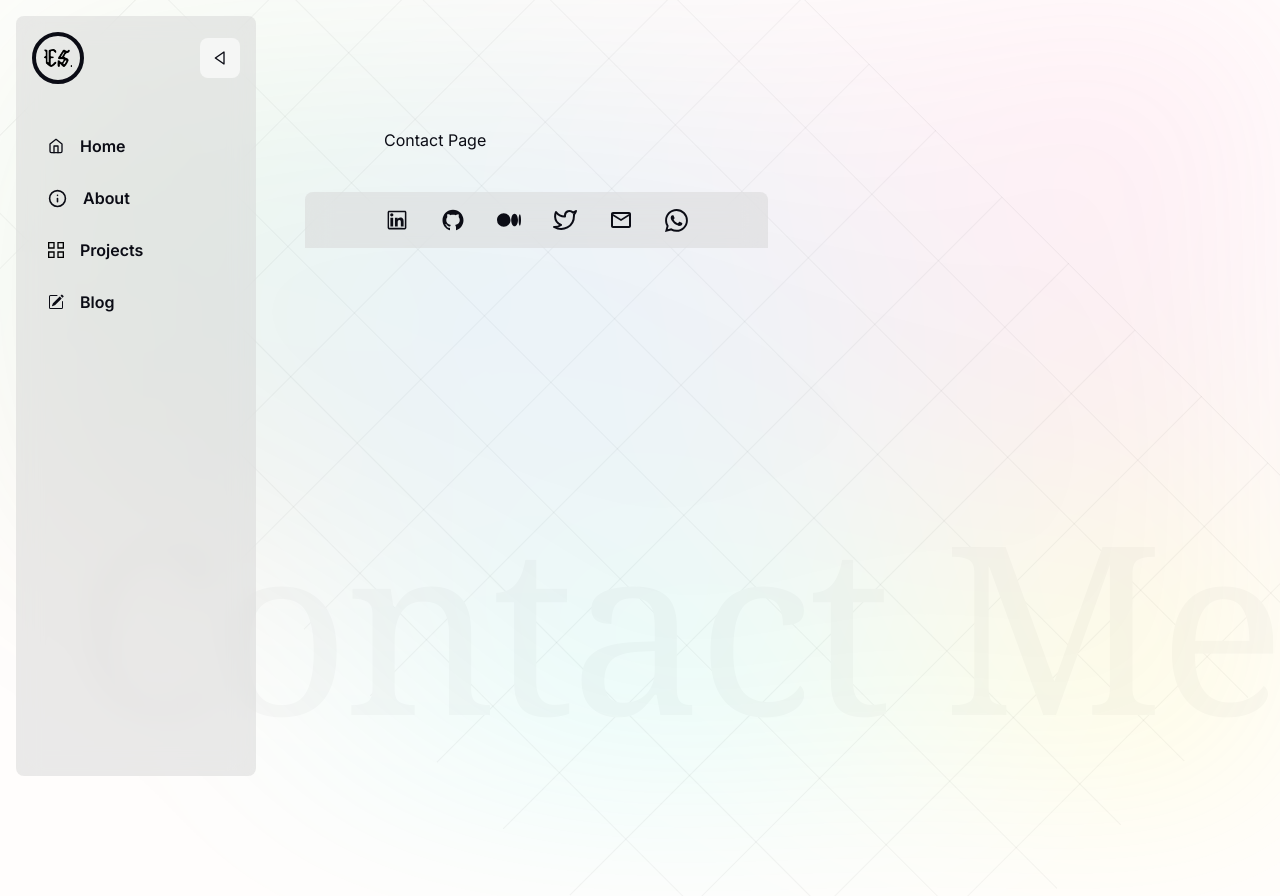
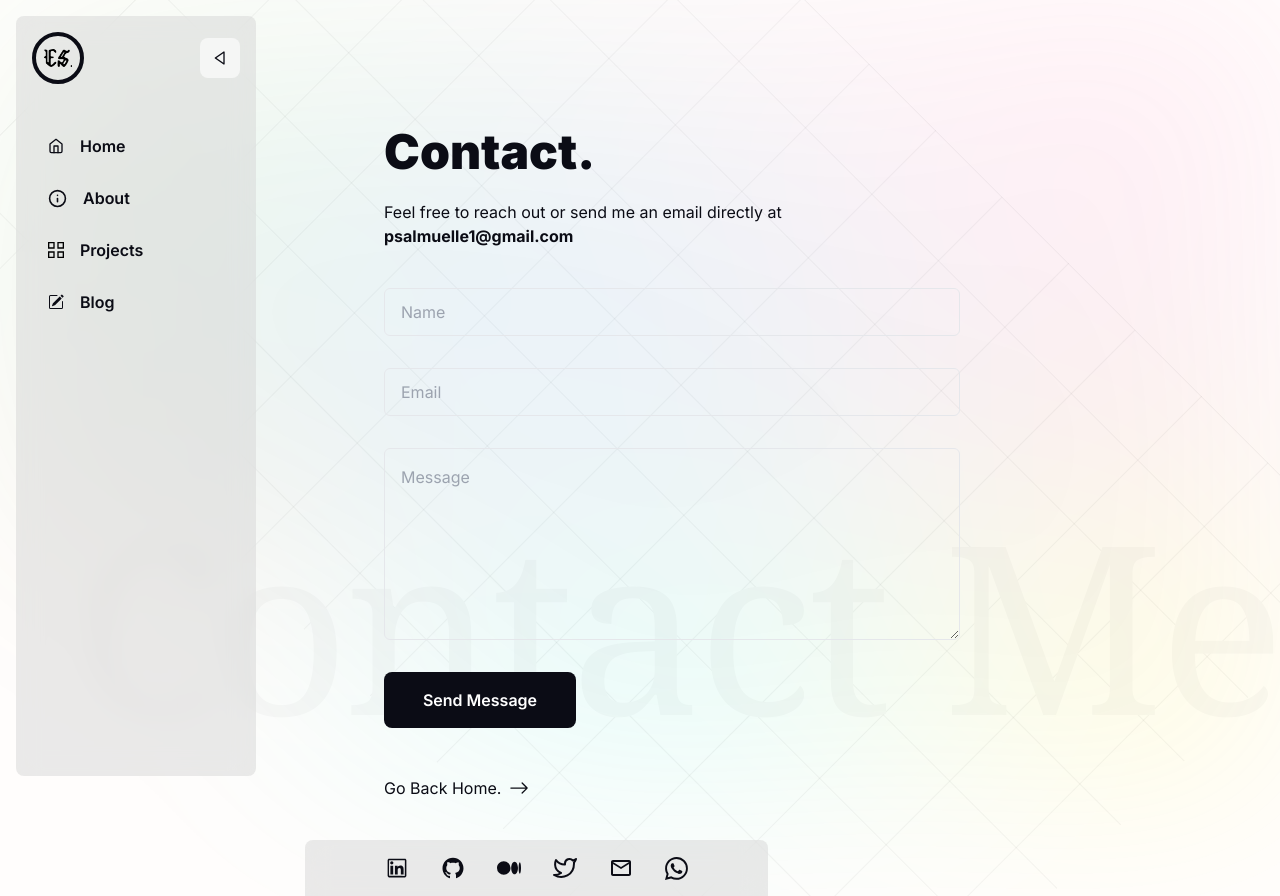
Before and after one commit to psalmuelle/psalmuelle.github.io, a Next.js app: page /contact in a window 1280 px wide. Before the commit the page ends 800 px from the top, so only its background shows below. Built offline with nearby package versions, Linux system fonts and the light colour scheme.

Commit message:
feat: create blog page

```diff
--- a/app/blog/page.jsx
+++ b/app/blog/page.jsx
@@ -1,9 +1,24 @@
-import React from 'react'
+import React from "react";
+import BottomNav from "@/components/BottomNav";
+import BlogCard from "@/components/BlogCard";
 
 const Page = () => {
   return (
-    <div>Blog Page</div>
-  )
-}
+    <div>
+      <h1 className='title'>Blog.</h1>
 
-export default Page
+      <div className='w-full max-w-4xl my-12 flex flex-wrap gap-8 justify-center items-center'>
+        <BlogCard />
+        <BlogCard />
+        <BlogCard />
+        <BlogCard />
+        <BlogCard />
+        <BlogCard />
+      </div>
+
+      <BottomNav path={"/"} text={"Go Back Home"} />
+    </div>
+  );
+};
+
+export default Page;
--- a/app/contact/page.jsx
+++ b/app/contact/page.jsx
@@ -1,9 +1,116 @@
-import React from 'react'
+"use client";
+import React, { useState, useRef } from "react";
+import BottomNav from "@/components/BottomNav";
+import emailjs from '@emailjs/browser';
 
 const Page = () => {
+  const [formData, setFormData] = useState({
+    username: "",
+    email: "",
+    message: "",
+  });
+  const form = useRef()
+  const [errors, setErrors] = useState({});
+  const [confirmMsg, setConfirmMsg] = useState(false);
+
+  const handleChange = (e) => {
+    const { name, value } = e.target;
+    setFormData({
+      ...formData,
+      [name]: value,
+    });
+  };
+
+  const handleSubmit = (e) => {
+    e.preventDefault();
+    const validationErrors = {};
+    if (!formData.username.trim()) {
+      validationErrors.username = "Name is required!";
+    }
+    if (!formData.email.trim()) {
+      validationErrors.email = "Email is required!";
+    } else if (
+      !/^([a-zA-Z0-9._%-]+@[a-zA-Z0-9.-]+\.[a-zA-Z]{2,})$/.test(formData.email)
+    ) {
+      validationErrors.email = "Invalid Email!";
+    }
+    if (!formData.message.trim()) {
+      validationErrors.message = "Message cannot be empty!";
+    }
+
+    setErrors(validationErrors);
+
+
+    if (Object.keys(validationErrors).length === 0) {
+
+      emailjs.sendForm('service_ucyuin8','template_recchh7',form.current, 'vf_hPfCcRr4cRaUVy').then((res)=>{
+        console.log(res)
+        setConfirmMsg(true);
+      }).catch((err)=>{
+        console.log(err)
+      })
+    }
+  };
+
   return (
-    <div>Contact Page</div>
-  )
-}
+    <div>
+      <h1 className='title'>Contact.</h1>
+      <div className='max-w-xl mb-12'>
+        <p className='mb-10 mt-6'>
+          Feel free to reach out or send me an email directly at{" "}
+          <span className='font-bold'>psalmuelle1@gmail.com</span>
+        </p>
+        <form
+          ref={form}
+          className='flex flex-col  gap-8'
+          onSubmit={handleSubmit}>
+            <input
+              className='bg-transparent focus:bg-white border focus:outline-none rounded-md px-4 h-12'
+              type='text'
+              placeholder='Name'
+              onChange={handleChange}
+              name="username"
+              />
+              {errors.username && <span className="-mt-8 text-red-600 text-sm">{errors.username}</span>}
 
-export default Page
+            <input
+              className='bg-transparent focus:bg-white border focus:outline-none rounded-md px-4 h-12'
+              type='email'
+              placeholder='Email'
+              onChange={handleChange}
+              name="email"
+            />
+            {errors.email && <span className="-mt-8 text-red-600 text-sm">{errors.email}</span>}
+
+
+            <textarea
+              className='bg-transparent focus:bg-white border focus:outline-none rounded-md p-4  h-48'
+              type='text'
+              placeholder='Message'
+              autoComplete='off'
+              name="message"
+              onChange={handleChange}
+            />
+            {errors.message && <span className="-mt-8 text-red-600 text-sm">{errors.message}</span>}
+
+
+          <button
+            type='submit'
+            className='bg-[#0b0c15] text-white w-48 h-14 rounded-lg font-semibold'>
+            Send Message
+          </button>
+        </form>
+        {
+          !confirmMsg &&(
+            <div>
+
+            </div>
+          )
+        }
+      </div>
+      <BottomNav path={"/"} text={"Go Back Home"} />
+    </div>
+  );
+};
+
+export default Page;
--- a/app/page.js
+++ b/app/page.js
@@ -1,11 +1,9 @@
 "use client";
 
 import Link from "next/link";
-import { BsArrowRight } from "react-icons/bs";
-import { useRouter } from "next/navigation";
+import BottomNav from "@/components/BottomNav";
 
 export default function Home() {
-  const router = useRouter();
   return (
     <div className='text-[#545454] max-w-4xl flex flex-col justify-between gap-8'>
       <div>
@@ -33,12 +31,7 @@ export default function Home() {
         </p>
       </div>
 
-      <div
-        onClick={()=> router.push('/about')}
-        className='mt-4 max-xl:mb-10 cursor-pointer flex gap-2 items-center '>
-        <button className="btn">Know More About Me</button>
-        <BsArrowRight size={20} />
-      </div>
+      <BottomNav path={"/about"} text={"Know More Aboute Me."} />
     </div>
   );
 }
--- a/app/projects/page.jsx
+++ b/app/projects/page.jsx
@@ -1,10 +1,10 @@
 "use client";
 import React, { useState } from "react";
 import ProjectCard from "@/components/ProjectCard";
-
 import { ProjectBarProvider } from "@/components/ProjectBarContext";
 import { projects } from "@/components/AppData";
 import ProjectBar from "@/components/ProjectBar";
+import BottomNav from "@/components/BottomNav";
 
 const Page = () => {
   const [id, setId] = useState();
@@ -15,7 +15,7 @@ const Page = () => {
     <ProjectBarProvider>
       <div className='' beforeun>
         <h1 className='title'>Projects.</h1>
-        <div className=' mt-16 grid grid-cols-2 max-md:grid-cols-1 justify-center items-center'>
+        <div className='max-w-4xl mt-16 flex flex-wrap justify-center items-center'>
           {projects.map((val) => {
             return (
               <ProjectCard
@@ -41,6 +41,9 @@ const Page = () => {
           githubUrl={projects[id]?.githubUrl}
           liveUrl={projects[id]?.websiteUrl}
         />
+
+
+        <BottomNav path={'/about'} text={"Let's Go To My Resume."}/>
       </div>
     </ProjectBarProvider>
   );
--- /dev/null
+++ b/components/BlogCard.jsx
@@ -0,0 +1,21 @@
+import React from "react";
+
+export default function BlogCard() {
+  return (
+    <div className='relative w-full max-w-sm rounded-xl h-72'>
+      <div className='w-full h-full bg-[url(/love-me.jpg)] bg-contain rounded-xl'>
+        {/* <Image src={'/love-me.app.png'} alt="article" width={1000} height={288} className=" w-full h-auto"/> */}
+      </div>
+
+      <div className='absolute w-full h-full top-0 right-0 bg-gradient-to-t from-[#545454]/90 to-white/50 rounded-xl flex flex-col justify-end p-4 text-white'>
+        <h1 className='text-2xl font-bold '>
+          How To Build A Mainstream Example
+        </h1>
+        <p className='mb-2'>
+          In the past we have worked with large javascript applications and
+          frameworks and it...
+        </p>
+      </div>
+    </div>
+  );
+}
--- /dev/null
+++ b/components/BottomNav.jsx
@@ -0,0 +1,18 @@
+'use client'
+import React from "react"
+import { useRouter } from "next/navigation"
+import { BsArrowRight } from "react-icons/bs"
+
+
+
+export default function BottomNav({path,text}){
+    const router = useRouter()
+    return(
+        <div
+        onClick={()=> router.push({path})}
+        className='mt-4 max-xl:mb-10 cursor-pointer flex gap-2 items-center '>
+        <button className="btn">{text}.</button>
+        <BsArrowRight size={20} />
+      </div>
+    )
+}
--- a/components/ProjectCard.jsx
+++ b/components/ProjectCard.jsx
@@ -22,15 +22,11 @@ const ProjectCard = ({
   return (
     <div
       onClick={handleClick}
-      className={`relative max-w-md rounded-lg h-96 mx-4 max-sm:mx-0 my-5 `}>
-      <Image
-        src={imageUrl}
-        alt={title}
-        width={448}
-        height={448}
-        className='w-full h-96 rounded-lg'
-      />
-      <div className='absolute top-0 right-0  w-full h-full bg-gradient-to-t from-[#545454]/80 to-white/50 rounded-lg flex justify-center items-end px-4'>
+      className={`relative max-w-sm w-full rounded-lg h-96 mx-4 max-sm:mx-0 my-5 `}>
+      <div className='w-full h-full bg-[url(/love-me.jpg)] bg-contain rounded-xl'>
+        {/* <Image src={'/love-me.app.png'} alt="article" width={1000} height={288} className=" w-full h-auto"/> */}
+      </div>
+      <div className='absolute top-0 right-0  w-full h-full bg-gradient-to-t from-[#545454]/90 to-white/50 rounded-lg flex justify-center items-end px-4'>
         <div className='text-white py-8'>
           <h2 className='font-bold text-4xl'>{projectName}</h2>
           <p className='my-4'>{title}</p>
--- a/package.json
+++ b/package.json
@@ -9,6 +9,7 @@
     "lint": "next lint"
   },
   "dependencies": {
+    "@emailjs/browser": "^3.11.0",
     "autoprefixer": "10.4.14",
     "eslint": "8.41.0",
     "eslint-config-next": "13.4.4",
```
Also changed, not shown: 1 other file (tests, documents, lock files or other folders).
